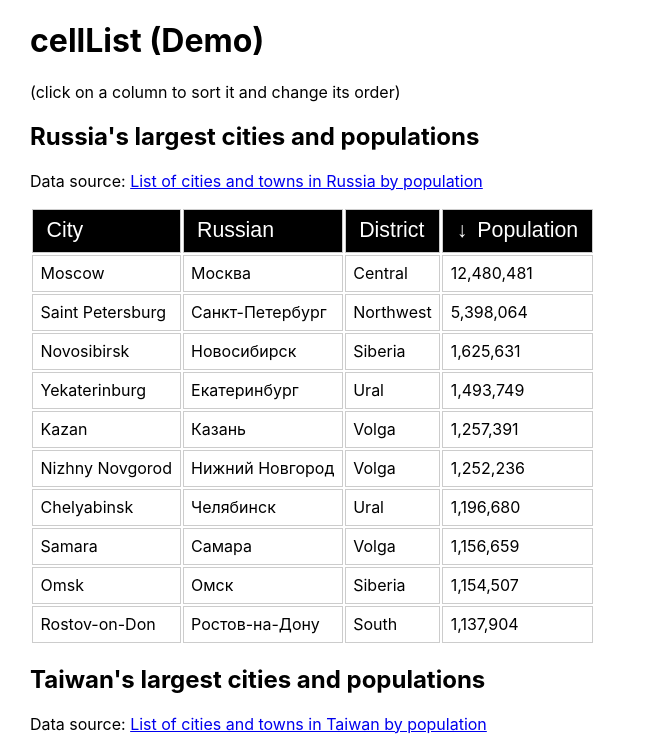
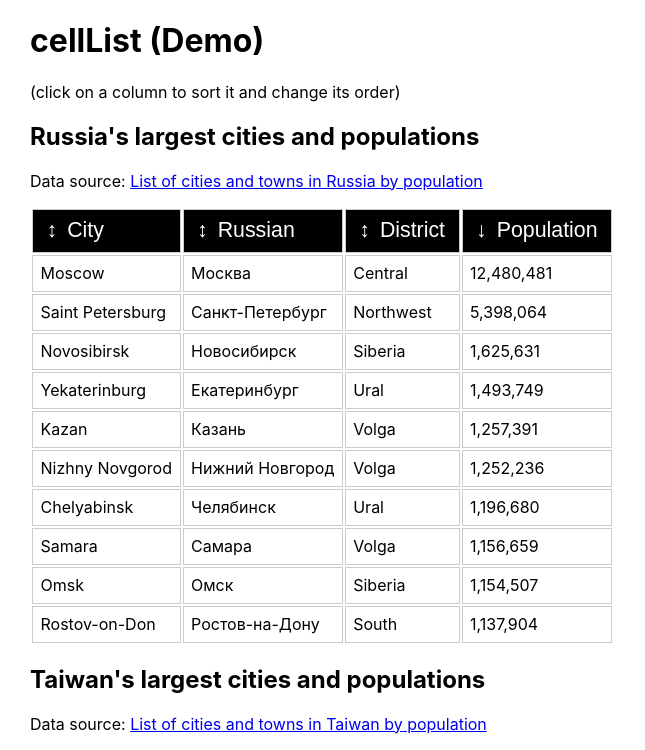
Before and after one commit to joncoded/celllist, a React (Create React App) app: page / in a window 1280 px wide. Shown: the top 750 px of the page, without its empty margins (0-645 px from the left). Built offline with nearby package versions, Linux system fonts and the light colour scheme.

Commit message:
adding sort icons

```diff
--- a/src/components/CellList/CellList.js
+++ b/src/components/CellList/CellList.js
@@ -8,7 +8,7 @@ const CellList = (props) => {
     if (!sortSetting) {
       return;
     }
-    return sortSetting.field === field ? sortSetting.order : '';
+    return sortSetting.field === field ? sortSetting.order : 'sort';
   }
 
   return (
```
